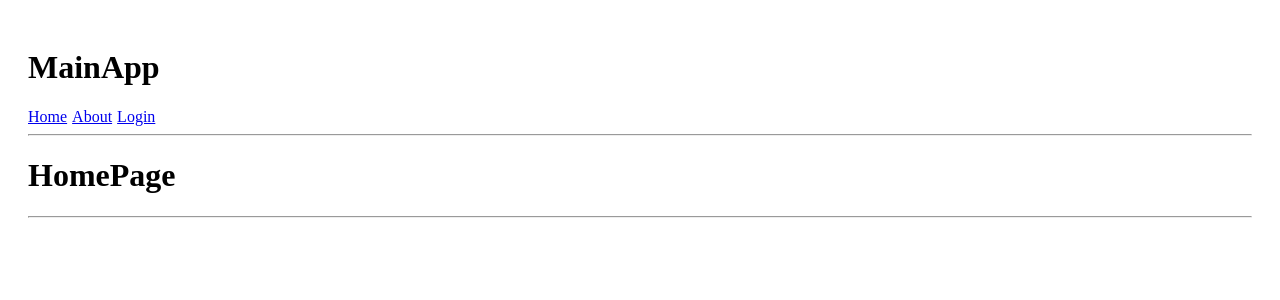
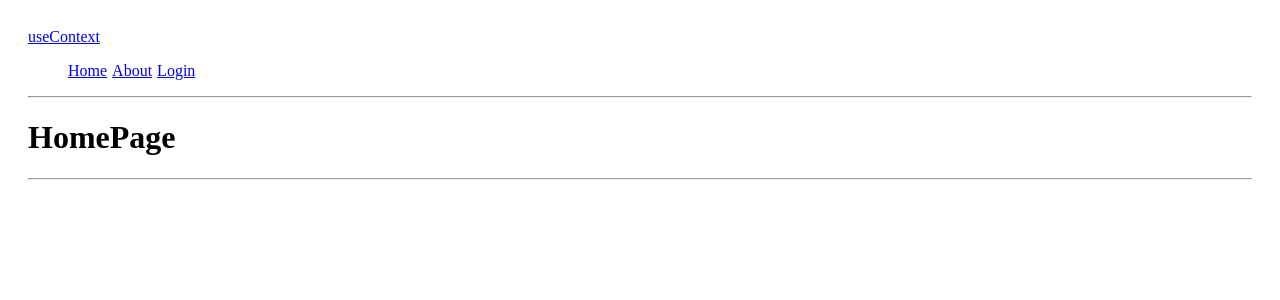
Before and after one commit to cxcarvaj/React-Hooks-App, a React app: page / in a window 1280 px wide. Shown: the top 300 px of the page. Built offline with nearby package versions, Linux system fonts and the light colour scheme; the HTML template or start-up script is replaced by a standard one.

Commit message:
Improvement in Navbar component

```diff
--- a/src/09-useContext/MainApp.jsx
+++ b/src/09-useContext/MainApp.jsx
@@ -7,7 +7,6 @@
 export const MainApp = () => {
     return (
         <>
-            <h1>MainApp</h1>
             <Navbar />
             <hr />
 
--- a/src/09-useContext/Navbar.jsx
+++ b/src/09-useContext/Navbar.jsx
@@ -1,12 +1,32 @@
-import { Link } from 'react-router-dom';
+import { Link, NavLink } from 'react-router-dom';
 
 
 export const Navbar = () => {
     return (
-        <>
-            <Link to='/'>Home</Link>
-            <Link to='/about'>About</Link>
-            <Link to='/login'>Login</Link>
-        </>
+        <nav className="navbar navbar-expand-lg navbar-dark bg-dark rounded-3">
+            <div className="container-fluid">
+                <Link className="navbar-brand" to="/">useContext</Link>
+
+                <div className="collapse navbar-collapse" id="navbarNav">
+                    <ul className="navbar-nav">
+                        <NavLink
+                            className={ ({ isActive }) => `nav-link ${ isActive ? 'active' : ''}`}
+                            to="/">
+                            Home
+                        </NavLink>
+                        <NavLink
+                            className={ ({ isActive }) => `nav-link ${ isActive ? 'active' : ''}`}
+                            to="/about">
+                            About
+                        </NavLink>
+                        <NavLink
+                            className={ ({ isActive }) => `nav-link ${ isActive ? 'active' : ''}`}
+                            to="/login">
+                            Login
+                        </NavLink>
+                    </ul>
+                </div>
+            </div>
+        </nav>
     );
 };
```
